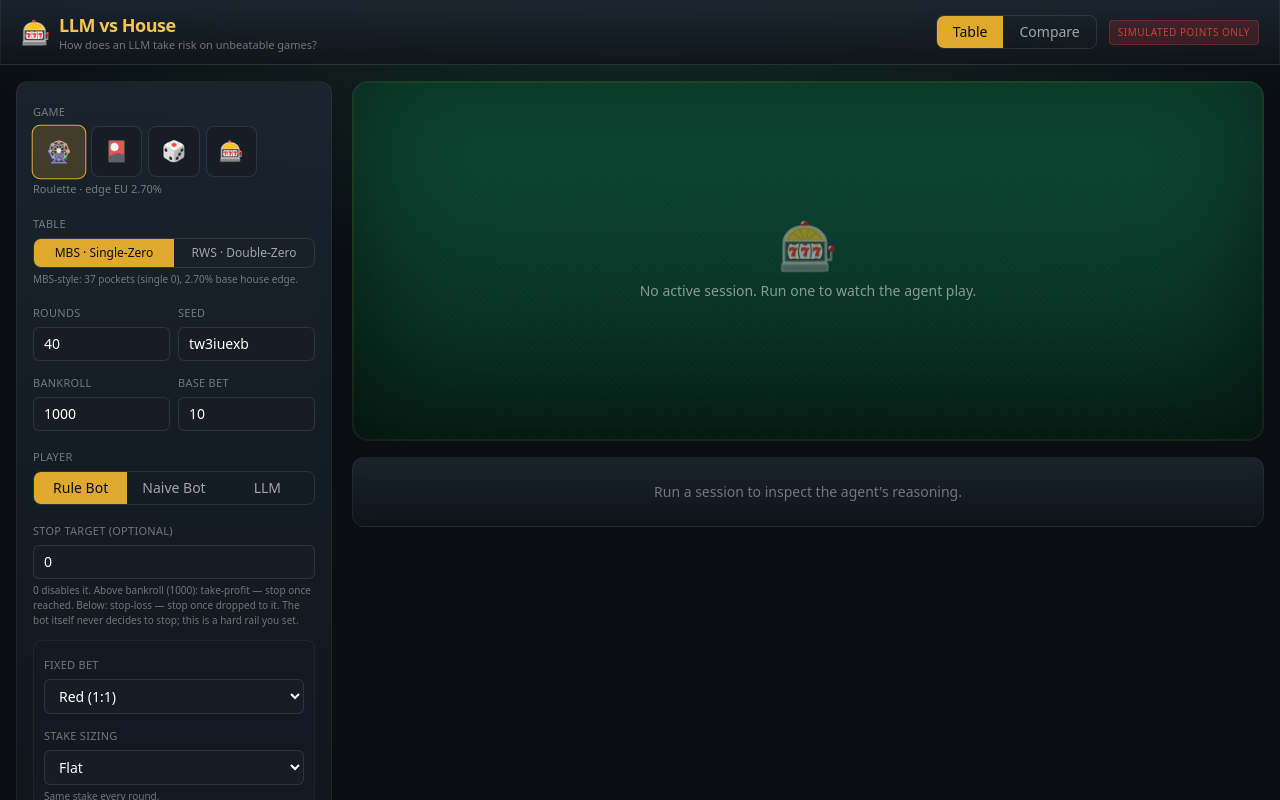
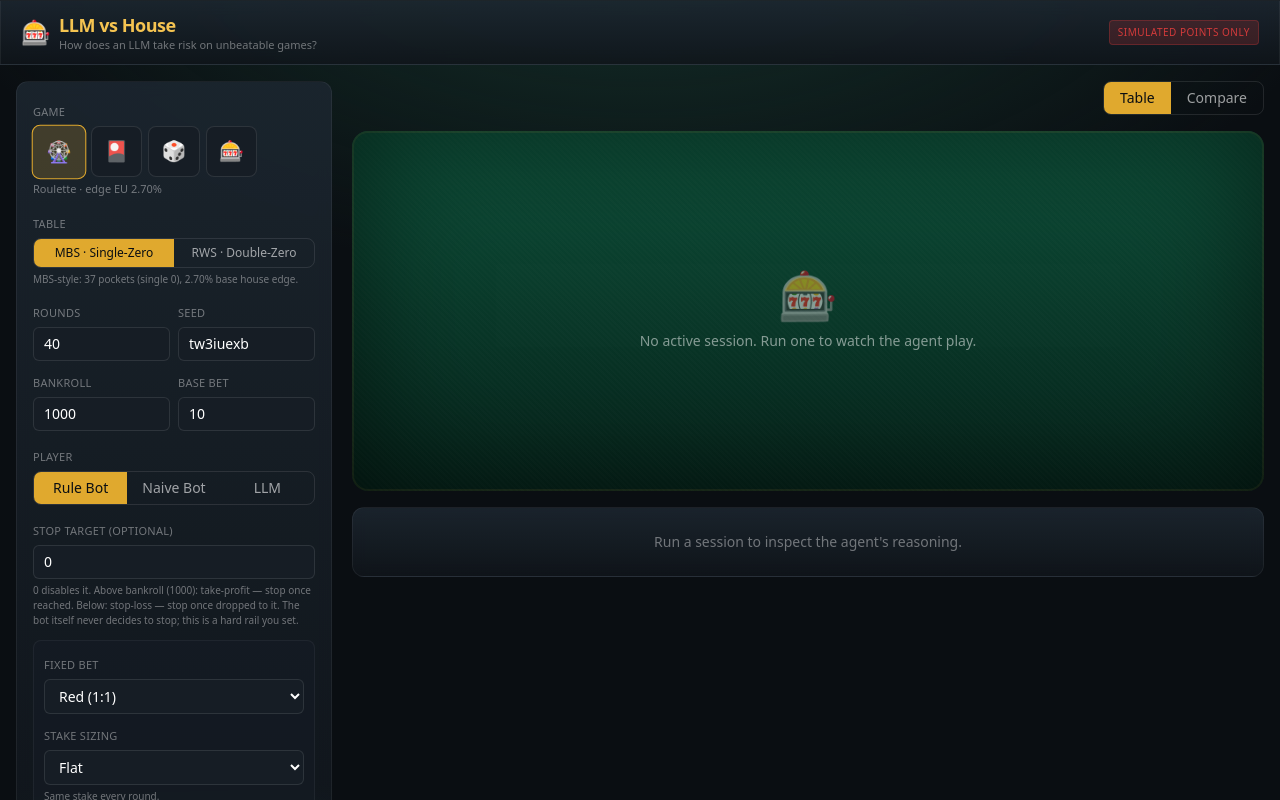
Before and after one commit to NatBrian/llm-vs-house, a React (Vite) app in the folder apps/web/: page / in a window 1280 px wide. Shown: the top 800 px of the page. Built offline with nearby package versions, Linux system fonts and the light colour scheme.

Commit message:
Move tab buttons from header to main content area for layout alignment

```diff
--- a/apps/web/src/App.tsx
+++ b/apps/web/src/App.tsx
@@ -52,22 +52,9 @@ export function App() {
             <p className="hidden sm:block text-[11px] text-white/40 -mt-0.5">How does an LLM take risk on unbeatable games?</p>
           </div>
         </div>
-        <div className="flex items-center gap-2 sm:gap-3 shrink-0">
-          <div className="flex rounded-lg overflow-hidden border border-white/10">
-            {(['table', 'compare'] as const).map((t) => (
-              <button
-                key={t}
-                onClick={() => setTab(t)}
-                className={`px-3 sm:px-4 py-1.5 text-xs sm:text-sm capitalize transition ${tab === t ? 'bg-gold-500 text-ink-950 font-medium' : 'text-white/60 hover:text-white'}`}
-              >
-                {t}
-              </button>
-            ))}
-          </div>
-          <span className="hidden sm:inline-block text-[10px] uppercase tracking-wider px-2 py-1 rounded bg-chip-red/20 text-chip-red border border-chip-red/30">
-            Simulated points only
-          </span>
-        </div>
+        <span className="hidden sm:inline-block text-[10px] uppercase tracking-wider px-2 py-1 rounded bg-chip-red/20 text-chip-red border border-chip-red/30">
+          Simulated points only
+        </span>
       </header>
 
       {error && (
@@ -83,12 +70,25 @@ export function App() {
           <SessionsList />
         </aside>
 
-        <main ref={mainRef} className="lg:min-h-0 lg:overflow-y-auto scroll-mt-16">
+        <main ref={mainRef} className="lg:min-h-0 lg:overflow-y-auto scroll-mt-16 flex flex-col gap-3 sm:gap-4">
+          <div className="flex justify-end">
+            <div className="flex rounded-lg overflow-hidden border border-white/10">
+              {(['table', 'compare'] as const).map((t) => (
+                <button
+                  key={t}
+                  onClick={() => setTab(t)}
+                  className={`px-3 sm:px-4 py-1.5 text-xs sm:text-sm capitalize transition ${tab === t ? 'bg-gold-500 text-ink-950 font-medium' : 'text-white/60 hover:text-white'}`}
+                >
+                  {t}
+                </button>
+              ))}
+            </div>
+          </div>
           {tab === 'table' ? (
-            <div className="flex flex-col gap-3 sm:gap-4">
+            <>
               <GameStage />
               <ReasoningPanel />
-            </div>
+            </>
           ) : (
             <Suspense fallback={<div className="glass rounded-xl p-10 text-center text-white/40">Loading charts…</div>}>
               <Dashboard />
```
